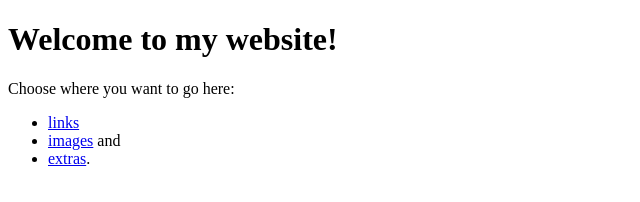
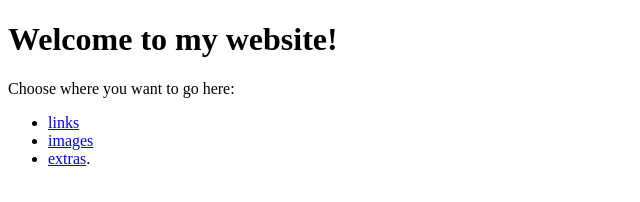
Before and after one commit to Peppermint22/Merilo_LINKS-AND-IMAGES, a plain HTML site: page index.html in a window 1280 px wide. Shown: the full height of the page, 0-640 px from the left. Drawn offline with Linux system fonts and the light colour scheme.

Commit message:
index.html

```diff
--- a/index.html
+++ b/index.html
@@ -10,7 +10,7 @@
     <p>Choose where you want to go here: </p>
     <ul><p>
         <li><a href="links.html">links</a></li>
-        <li><a href="images.html">images</a> and </li>
+        <li><a href="images.html">images</a></li>
         <li><a href="Misc/extras.html">extras</a>.</p></li>
     </ul>
 </body>
```
